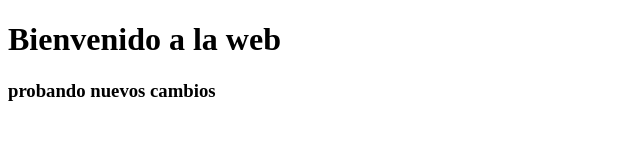
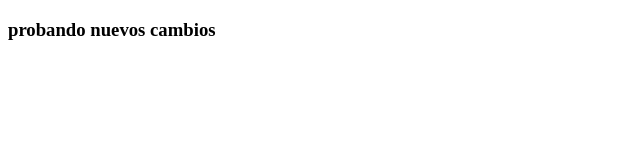
Before and after one commit to felipeRincon/prueba-git, a plain HTML site: page index.html in a window 1280 px wide. Shown: the whole page, without its empty margins (0-640 px from the left). Drawn offline with Linux system fonts and the light colour scheme.

Commit message:
BORRE EL H1

```diff
--- a/index.html
+++ b/index.html
@@ -9,7 +9,7 @@
     <title> PRUEBA RAMA  200 </title>
 
     <body>
-        <h1>Bienvenido a la web </h1>
+
 
 
      <h3>probando nuevos cambios</h3>
```
